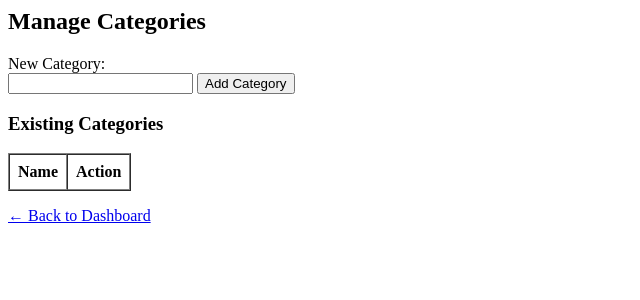
After one commit to Tarnjot/expense-tracker, a PHP site: page /manage_categories.php in a window 1280 px wide. The commit adds this page. Shown: the top 300 px of the page, without its empty margins (0-640 px from the left). Run offline with PHP 8.4, Linux system fonts and the light colour scheme; the visitor is signed in with stand-in values (Sample User, id 1); data comes from the database, SQL or seed files in the repository; both versions use the stored data as it was after the commit; lists and menus that the app fills with data are empty.

Commit message:
Changes to index, register.php were made, Delete category has been started, create expense has been finished, manage category has been started.

```diff
--- /dev/null
+++ b/manage_categories.php
@@ -0,0 +1,73 @@
+<?php
+
+session_start();
+require_once 'includes/db.php';
+
+if(!isset($_SESSION['user'])) {
+    header("Location: login.php");
+    exit;
+}
+
+$errors = [];
+$name = '';
+$success = '';
+
+
+if ($_SERVER['REQUEST_METHOD'] === 'POST') {
+    $name = trim($_POST['name'] ?? '');
+
+    if ($name == '') {
+        $errors[] = 'Category name is required.';
+    } else {
+        $stmt = $pdo->prepare("SELECT COUNT(*) FROM categories WHERE name = ?");
+        $stmt->execute([$name]);
+        if ($stmt->fetchColumn() > 0) {
+            $errors[] = 'Category already exists.';
+        }
+    }
+
+    if (empty($errors)) {
+        $stmt = $pdo->prepare("INSERT INTO categories (name) VALUES (?)");
+        $stmt->execute([$name]);
+        $success = 'Category added successfully';
+        $name = '';
+    }
+}
+
+$catstmt = $pdo->prepare("SELECT * FROM categories ORDER BY name");
+$categories = $catstmt->fetchAll();
+?>
+
+<h2>Manage Categories</h2>
+
+<?php if ($success): ?>
+    <p style="color:green;"><?=htmlspecialchars($success) ?></p>
+<?php endif; ?>
+
+<?php foreach ($errors as $error): ?>
+    <p style="color:red;"><?= htmlspecialchars($error) ?></p>
+<?php endforeach; ?>
+
+<form method="post">
+    <label>New Category:</label><br>
+    <input type="text" name="name" value="<?= htmlspecialchars($name) ?>" required>
+    <button type="submit">Add Category</button>
+</form>
+
+<h3>Existing Categories</h3>
+<table border="1" cellpadding="8" cellspacing="0">
+    <tr>
+        <th>Name</th>
+        <th>Action</th>
+    </tr>
+    <?php foreach ($categories as $cat): ?>
+        <tr>
+            <td><?= htmlspecialchars($cat['name']) ?></td>
+            <td>
+                <a href="delete_category.php?id=<?= $cat['id'] ?>" onclick="return confirm('Are you sure you want to delete this category?');">Delete</a>
+            </td>
+        </tr>
+    <?php endforeach; ?>
+</table>
+
+<p><a href="index.php">← Back to Dashboard</a></p>
--- a/register.php
+++ b/register.php
@@ -68,7 +68,7 @@ foreach ($errors as $error) {
     <input type="password" name="password"><br><br>
 
     <label>Confirm Password:</label><br>
-    <input type="password" name="confirm_password"><br><br>
+    <input type="password" name="confirmPassword"><br><br>
 
     <button type="submit">Register</button>
 </form>
```
Also changed, not shown: create_expense.php (renamed from create-expense.php, +8 -7 lines), delete_category.php (added, +34 -0 lines), index.php (+5 -4 lines), expense-tracker.db.
